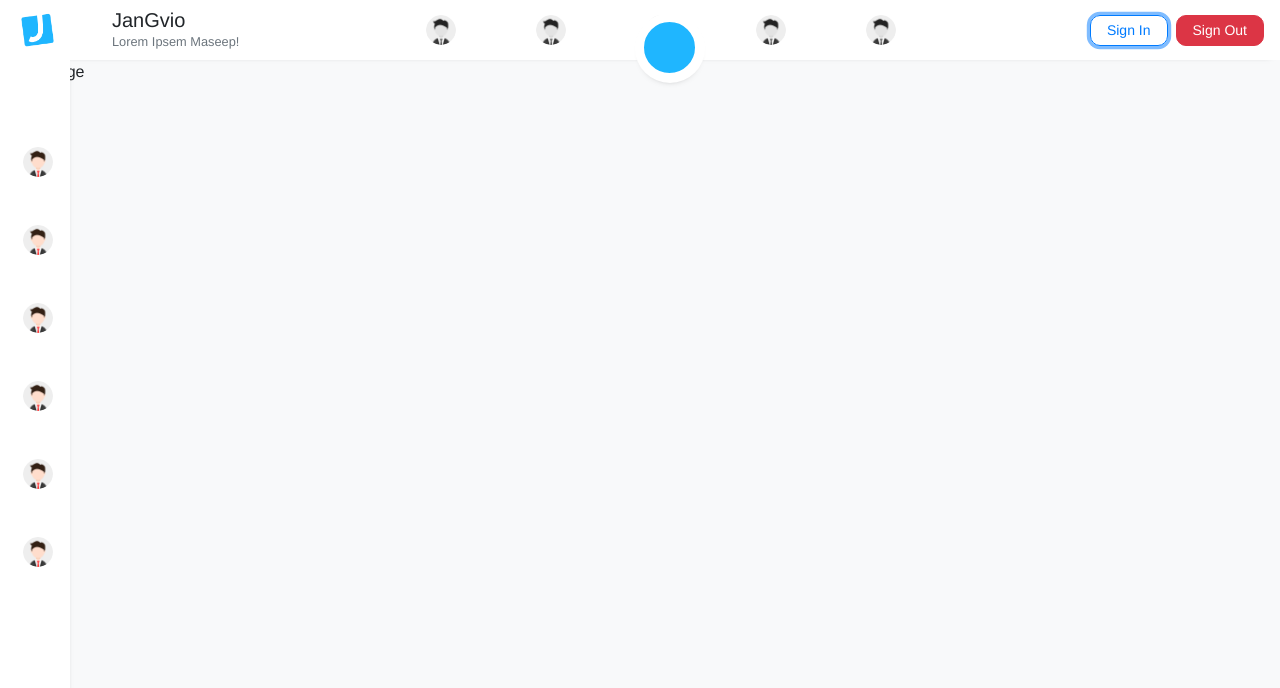
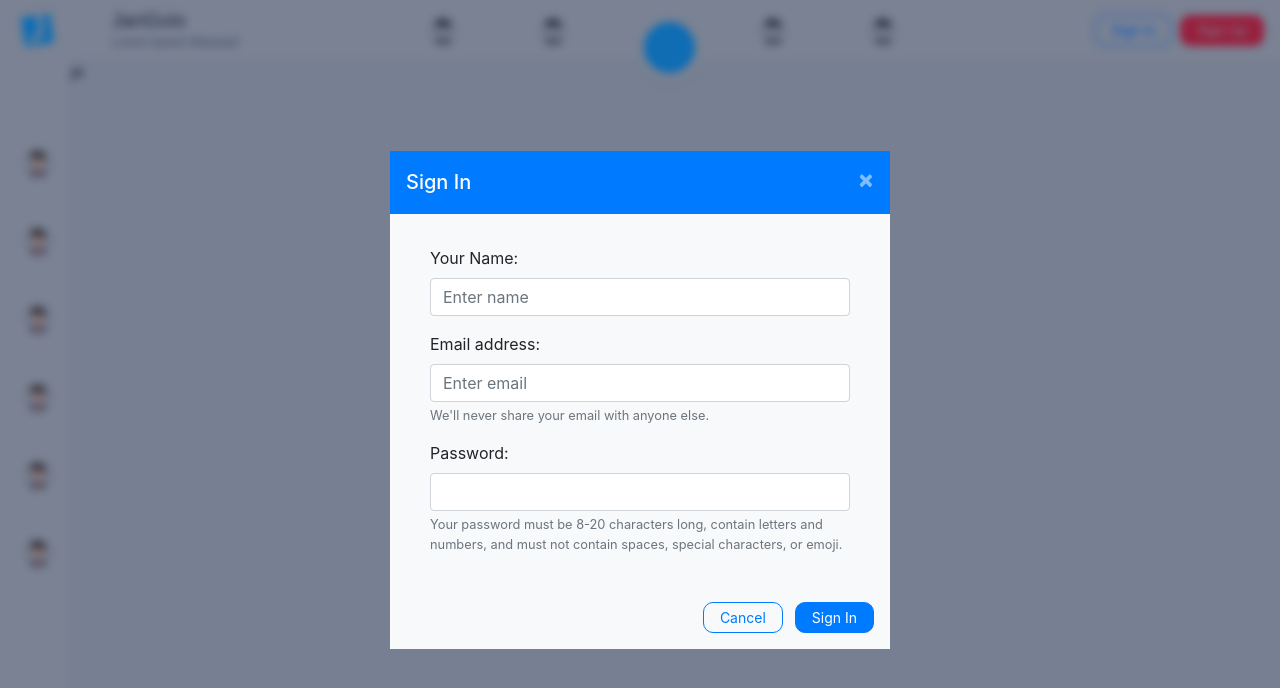
Before and after one commit to JanGoO-dev/JanGviO, a Vue app: page /#/ in a window 1280 px wide. Both pictures are taken after a click on the button "Sign In". Shown: the top 688 px of the page. Built offline with nearby package versions, Linux system fonts and the light colour scheme.

Commit message:
Re-Initializing and Deploying on GitHub Pages after Unsuccessful Custom Domain

```diff
--- a/package.json
+++ b/package.json
@@ -2,7 +2,7 @@
   "name": "jangvio",
   "version": "0.1.0",
   "private": true,
-  "homepage": "https://jangoo-dev.github.io/Jangvio/",
+  "homepage": "https://jangoo-dev.github.io/JanGvio/",
   "scripts": {
     "serve": "vue-cli-service serve",
     "build": "vue-cli-service build",
--- /dev/null
+++ b/src/components/Auth/SignInForm.vue
@@ -0,0 +1,49 @@
+<template>
+  <div>
+    <b-form @submit="onSubmit" @reset="onReset" v-if="show">
+      <b-form-group id="name-input-group-signin" label="Your Name:" label-for="nameInput">
+        <b-form-input id="nameInput" v-model="form.name" required placeholder="Enter name"></b-form-input>
+      </b-form-group>
+
+      <b-form-group id="email-input-group-signin" label="Email address:" label-for="emailInput">
+        <b-form-input
+          id="emailInput"
+          v-model="form.email"
+          type="email"
+          required
+          placeholder="Enter email"
+          aria-describedby
+        ></b-form-input>
+        <b-form-text id="email-help-block">We'll never share your email with anyone else.</b-form-text>
+      </b-form-group>
+
+      <b-form-group id="password-input-group-signin" label="Password:" label-for="passwordInput">
+        <b-input
+          type="password"
+          v-model="form.password"
+          id="passwordInput"
+          aria-describedby="password-help-block"
+        ></b-input>
+        <b-form-text id="password-help-block">
+          Your password must be 8-20 characters long, contain letters and numbers, and must not
+          contain spaces, special characters, or emoji.
+        </b-form-text>
+      </b-form-group>
+    </b-form>
+  </div>
+</template>
+
+<script>
+export default {
+  data() {
+    return {
+      form: {
+        email: "",
+        name: "",
+        password: ""
+      },
+      show: true
+    };
+  }
+};
+</script>
--- /dev/null
+++ b/src/components/Auth/SignInModal.vue
@@ -0,0 +1,49 @@
+<template>
+  <div>
+    <b-modal
+      id="signInModal"
+      size="md"
+      centered="true"
+      button-size="sm"
+      title-class="h5 bg-transparent text-white"
+      title="Sign In"
+      header-bg-variant="primary"
+      header-border-variant="primary"
+      header-close-variant="white"
+      header-class="rounded-0"
+      footer-class="button border-0"
+      modal-class="my-class"
+      content-class="custom-shadow border-0"
+      dialog-class="bg-transparent"
+      footer-bg-variant="light"
+      ok-title="Sign In"
+      ok-variant="primary px-3 ml-2 rounded-top-left rounded-top-right rounded-bottom-left rounded-bottom-right"
+      cancel-variant="outline-primary px-3 ml-2 rounded-top-left rounded-top-right rounded-bottom-left rounded-bottom-right"
+    >
+      <div class="px-4 pt-3">
+        <SignInForm></SignInForm>
+      </div>
+    </b-modal>
+  </div>
+</template>
+
+<script>
+import SignInForm from "../Auth/SignInForm";
+export default {
+  components: {
+    SignInForm
+  }
+};
+</script>
+
+<style scoped>
+/deep/ .my-class {
+  -webkit-backdrop-filter: saturate(180%) blur(4px);
+  backdrop-filter: saturate(180%) blur(4px);
+  background-color: rgba(98, 148, 255, 0.158);
+}
+/deep/ .custom-shadow {
+  border-radius: 0;
+  /* box-shadow: 0px 0px 2px 40px rgba(250, 250, 250, 0.125); */
+}
+</style>
--- /dev/null
+++ b/src/components/Auth/SignUpForm.vue
@@ -0,0 +1,52 @@
+<template>
+  <div>
+    <b-form @submit="onSubmit" @reset="onReset" v-if="show">
+      <b-form-group id="name-input-group-signup" label="Your Name:" label-for="nameInput">
+        <b-form-input id="nameInput" v-model="form.name" required placeholder="Enter name"></b-form-input>
+      </b-form-group>
+
+      <b-form-group id="email-input-group-signup" label="Email address:" label-for="emailInput">
+        <b-form-input
+          id="emailInput"
+          v-model="form.email"
+          type="email"
+          required
+          placeholder="Enter email"
+          aria-describedby
+        ></b-form-input>
+        <b-form-text id="email-help-block">We'll never share your email with anyone else.</b-form-text>
+      </b-form-group>
+
+      <b-form-group id="password-input-group-signup" label="Password:" label-for="passwordInput">
+        <b-input type="password" id="passwordInput" aria-describedby="password-help-block"></b-input>
+        <b-form-text id="password-help-block">
+          Your password must be 8-20 characters long, contain letters and numbers, and must not
+          contain spaces, special characters, or emoji.
+        </b-form-text>
+      </b-form-group>
+
+      <b-form-group
+        id="confirm-password-input-group-signup"
+        label="Confirm Password:"
+        label-for="confirmPasswordInput"
+      >
+        <b-input type="password" id="confirmPasswordInput"></b-input>
+      </b-form-group>
+    </b-form>
+  </div>
+</template>
+
+<script>
+export default {
+  data() {
+    return {
+      form: {
+        email: "",
+        name: "",
+        food: ""
+      },
+      show: true
+    };
+  }
+};
+</script>
--- /dev/null
+++ b/src/components/Auth/SignUpModal.vue
@@ -0,0 +1,49 @@
+<template>
+  <div>
+    <b-modal
+      id="signUpModal"
+      size="md"
+      centered="true"
+      button-size="sm"
+      title-class="h5 bg-transparent text-white"
+      title="Sign Up"
+      header-bg-variant="primary"
+      header-border-variant="primary"
+      header-close-variant="white"
+      header-class="rounded-0"
+      footer-class="button border-0"
+      modal-class="my-class"
+      content-class="custom-shadow border-0"
+      dialog-class="bg-transparent"
+      footer-bg-variant="light"
+      ok-title="Sign Up"
+      ok-variant="primary px-3 ml-2 rounded-top-left rounded-top-right rounded-bottom-left rounded-bottom-right"
+      cancel-variant="outline-primary px-3 ml-2 rounded-top-left rounded-top-right rounded-bottom-left rounded-bottom-right"
+    >
+      <div class="px-4 pt-3">
+        <SignUpForm></SignUpForm>
+      </div>
+    </b-modal>
+  </div>
+</template>
+
+<script>
+import SignUpForm from "../Auth/SignUpForm";
+export default {
+  components: {
+    SignUpForm
+  }
+};
+</script>
+
+<style scoped>
+/deep/ .my-class {
+  -webkit-backdrop-filter: saturate(180%) blur(4px);
+  backdrop-filter: saturate(180%) blur(4px);
+  background-color: rgba(98, 148, 255, 0.158);
+}
+/deep/ .custom-shadow {
+  border-radius: 0;
+  /* box-shadow: 0px 0px 2px 40px rgba(250, 250, 250, 0.125); */
+}
+</style>
--- a/src/components/Navigation/NavBar.vue
+++ b/src/components/Navigation/NavBar.vue
@@ -28,13 +28,17 @@
       </div>
       <div class="nav-buttons ml-auto bg-white">
         <button
+          v-b-modal.signInModal
           type="button"
           class="btn btn-outline-primary btn-sm px-3 ml-2 rounded-top-left rounded-top-right rounded-bottom-left rounded-bottom-right"
         >Sign In</button>
         <button
+          v-b-modal.signUpModal
           type="button"
           class="btn btn-danger btn-sm px-3 ml-2 rounded-top-left rounded-top-right rounded-bottom-left rounded-bottom-right"
-        >Sign Out</button>
+        >Sign Up</button>
+        <SignInModal></SignInModal>
+        <SignUpModal></SignUpModal>
       </div>
     </header>
     <header id="aside" class="navbar navbar-light bg-white flex-column fixed-bottom h-100">
@@ -66,9 +70,13 @@
 
 <script>
 import addBtn from "../Navigation/addBtn";
+import SignInModal from "../Auth/SignInModal";
+import SignUpModal from "../Auth/SignUpModal";
 export default {
   components: {
-    addBtn
+    addBtn,
+    SignInModal,
+    SignUpModal
   },
   data() {
     return {
--- a/vue.config.js
+++ b/vue.config.js
@@ -1,3 +1,3 @@
 module.exports = {
-  publicPath: process.env.NODE_ENV === "production" ? "/Jangvio/" : "/",
+  publicPath: process.env.NODE_ENV === "production" ? "/JanGvio/" : "/",
 };
```
Also changed, not shown: src/App.vue (+7 -0 lines), src/main.js (+6 -3 lines), 13 other files (tests, documents, lock files or other folders).
